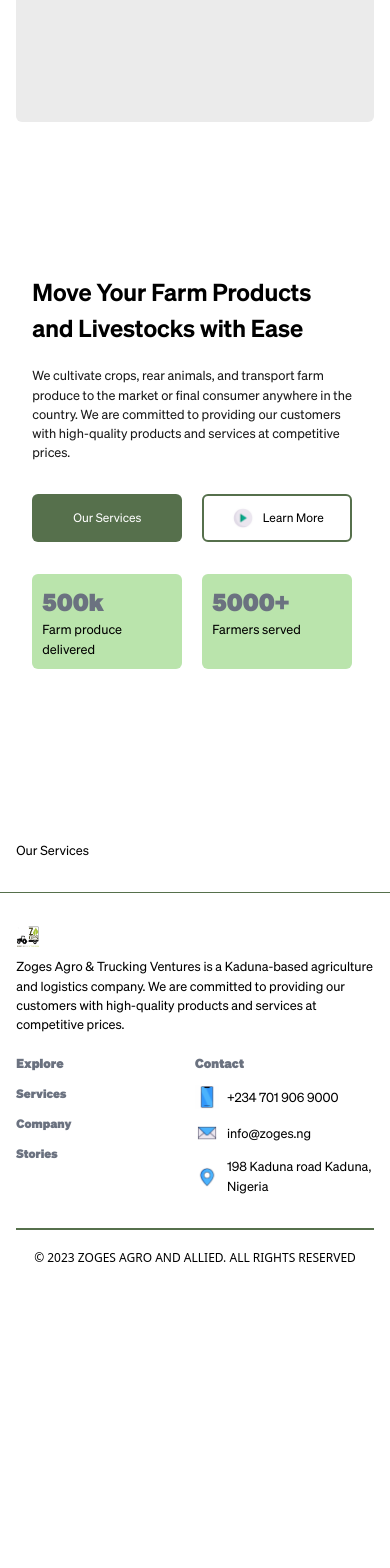
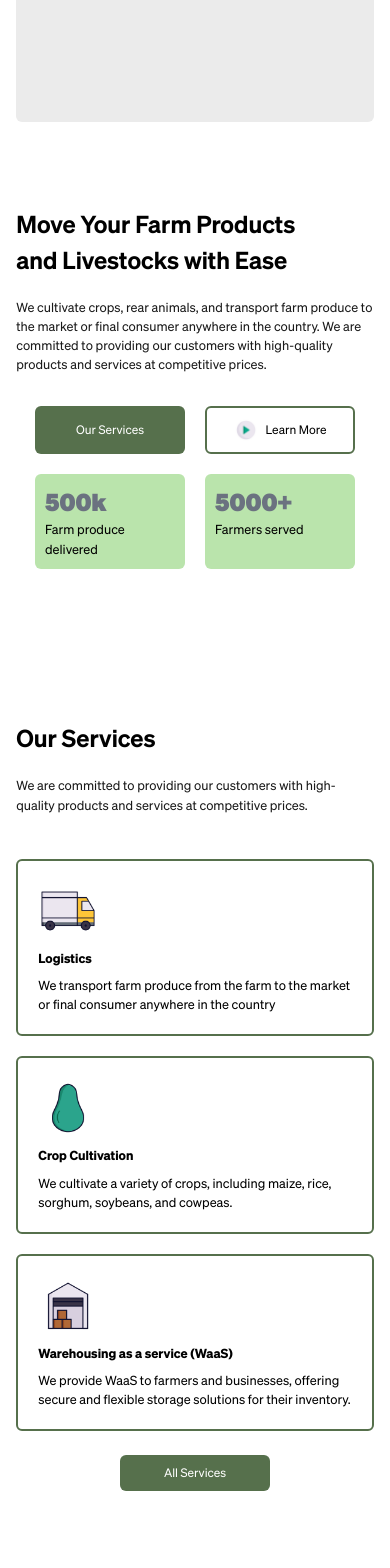
Before and after one commit to Omarookolosio94/AgroTech, a React (Create React App) app: page /public/home in a window 390 px wide. Shown: the part 380-1948 px from the top of the page. Before the commit the page ends 1666 px from the top, so only its background shows below. Built offline with nearby package versions, Linux system fonts and the light colour scheme.

Commit message:
completed landing page

```diff
--- a/src/core/components/footer.tsx
+++ b/src/core/components/footer.tsx
@@ -82,7 +82,7 @@ const Footer = () => {
             </div>
           </div>
         </div>
-        <p className="border-t border-t-2 border-t-darkgreen py-5 text-xs text-center uppercase font-ui-sans">
+        <p className="border-t border-t-2 border-t-darkgreen py-5 text-xs text-center font-ui-sans">
           &copy; {new Date().getFullYear()} Zoges Agro and Allied. All Rights
           Reserved
         </p>
--- a/src/core/const/styling.ts
+++ b/src/core/const/styling.ts
@@ -51,10 +51,10 @@ export const activeSidenavLink =
   'text-[28px] font-black text-naturegreen transition duration-300 ease-in-out uppercase hover:scale-105 hover:text-naturegreen';
 
 export const footerLinks =
-  'text-[12px] font-black text-gray-500 transition duration-300 ease-in-out hover:scale-105 hover:text-darkgreen';
+  'text-[12px] font-semibold text-gray-500 transition duration-300 ease-in-out hover:scale-105 hover:text-darkgreen';
 
 export const activeFooterLinks =
-  'text-[12px] font-black text-darkgreen transition duration-300 ease-in-out hover:scale-105 hover:text-darkgreen';
+  'text-[12px] font-semibold text-darkgreen transition duration-300 ease-in-out hover:scale-105 hover:text-darkgreen';
 
 export const navbtn =
   'hidden md:flex gap-2 items-center border border-2 border-cus border-leaf px-2 py-1 font-semibold transition duration-300 ease-in-out hover:scale-105';
--- a/src/core/const/zoges.ts
+++ b/src/core/const/zoges.ts
@@ -1,10 +1,53 @@
+import { avocado, documentGif, farmer, truck2, warehouse } from "./styling";
+
 export const zogesInfo = {
-  services: [''],
+  services: [
+    {
+      name: "Logistics",
+      pic: truck2,
+      summary:
+        "We transport farm produce from the farm to the market or final consumer anywhere in the country",
+    },
+    {
+      name: "Crop Cultivation",
+      pic: avocado,
+      summary:
+        "We cultivate a variety of crops, including maize, rice, sorghum, soybeans, and cowpeas.",
+    },
+    {
+      name: "Warehousing as a service (WaaS)",
+      pic: warehouse,
+      summary:
+        "We provide WaaS to farmers and businesses, offering secure and flexible storage solutions for their inventory.",
+    },
+  ],
   summary:
-    'Zoges Agro & Trucking Ventures is a Kaduna-based agriculture and logistics company. We are committed to providing our customers with high-quality products and services at competitive prices.',
+    "Zoges Agro & Trucking Ventures is a Kaduna-based agriculture and logistics company. We are committed to providing our customers with high-quality products and services at competitive prices.",
   contact: {
-    email: 'info@zoges.ng',
-    address: '198 Kaduna road Kaduna, Nigeria',
-    phone: '+234 701 906 9000',
+    email: "info@zoges.ng",
+    address: "198 Kaduna road Kaduna, Nigeria",
+    phone: "+234 701 906 9000",
+  },
+  pitch: {
+    summary:
+      " We are committed to providing our customers with high-quality products and services at competitive prices. Our team of experienced and knowledgeable staff can help you with all your agricultural, logistics, and warehousing needs.",
+    points: [
+      {
+        name: "Experienced",
+        icon: farmer,
+      },
+      {
+        name: "High-quality",
+        icon: documentGif,
+      },
+      {
+        name: "Diverse",
+        icon: documentGif,
+      },
+      {
+        name: "Knowledgeable staff",
+        icon: farmer,
+      },
+    ],
   },
 };
--- a/src/views/public/home.tsx
+++ b/src/views/public/home.tsx
@@ -1,20 +1,13 @@
-import {
-  aboutImg,
-  avocado,
-  btn,
-  links,
-  play,
-  truck2,
-  van,
-} from 'core/const/styling';
-import { Link } from 'react-router-dom';
+import { btn, farmer, play } from "core/const/styling";
+import { zogesInfo } from "core/const/zoges";
+import { Link } from "react-router-dom";
 
 const Home = () => {
   return (
-    <div className="w-11/12 md:w-4/5 mx-auto mb-8">
-      <section className="gap-3 flex flex-col-reverse md:flex-row mb-8">
-        <div className="w-full md:w-1/2 p-[16px] flex flex-col justify-center h-[80vh]">
-          <h3 className="font-semibold text-[24px] font-sohne mb-5">
+    <div className="mx-auto mb-8 w-11/12 md:w-4/5">
+      <section className="mb-[80px] flex flex-col-reverse gap-3 md:flex-row">
+        <div className="flex h-[60vh] w-full flex-col justify-center py-[16px] md:h-[80vh] md:w-1/2">
+          <h3 className="mb-5 font-sohne text-[24px] font-semibold">
             Move Your Farm Products <br />
             and Livestocks with Ease
           </h3>
@@ -25,7 +18,7 @@ const Home = () => {
             at competitive prices.
           </p>
 
-          <div className="flex gap-5 mb-8">
+          <div className="mb-5 flex justify-center gap-5 md:justify-start">
             <Link
               to="/public/services"
               className={`${btn} w-[150px] bg-darkgreen text-white`}
@@ -34,39 +27,111 @@ const Home = () => {
             </Link>
             <Link
               to="/public/company"
-              className={`${btn} w-[150px] border border-darkgreen border-2`}
+              className={`${btn} w-[150px] border border-2 border-darkgreen`}
             >
-              <img src={play} alt="" className="w-[24px] h-[24px]" />
+              <img src={play} alt="" className="h-[24px] w-[24px]" />
               <span>Learn More</span>
             </Link>
           </div>
-          <div className="flex gap-5">
-            <div className="bg-naturegreen p-[10px] w-[150px] rounded-md">
-              <span className="text-[24px] text-gray-500 font-black">500k</span>{' '}
+          <div className="flex justify-center gap-5 md:justify-start">
+            <div className="w-[150px] rounded-md bg-naturegreen p-[10px]">
+              <span className="text-[24px] font-black text-gray-500">500k</span>{" "}
               <br />
               <span>Farm produce delivered</span>
             </div>
-            <div className="bg-naturegreen p-[10px] w-[150px] rounded-md">
-              <span className="text-[24px] text-gray-500 font-black">
+            <div className="w-[150px] rounded-md bg-naturegreen p-[10px]">
+              <span className="text-[24px] font-black text-gray-500">
                 5000+
-              </span>{' '}
+              </span>{" "}
               <br />
               <span>Farmers served</span>
             </div>
           </div>
         </div>
-        <div className="w-full md:w-1/2 rounded-md h-[50vh] md:h-[80vh] flex flex-col gap-5 justify-center items-center">
-          <div className="bg-lightdark h-full md:h-3/5 w-full rounded-md">
+        <div className="flex h-[50vh] w-full flex-col items-center justify-center gap-5 rounded-md md:h-[80vh] md:w-1/2">
+          <div className="h-full w-full rounded-md bg-lightdark md:h-3/5">
             <img src="" alt="" />
           </div>
-          <div className="hidden h-2/5 w-full md:flex gap-3">
-            <img src="" alt="" className="w-1/2 bg-lightdark rounded-md" />
-            <img src="" alt="" className="w-1/2 bg-lightdark rounded-md" />
+          <div className="hidden h-2/5 w-full gap-5 md:flex">
+            <img src="" alt="" className="w-1/2 rounded-md bg-lightdark" />
+            <img src="" alt="" className="w-1/2 rounded-md bg-lightdark" />
           </div>
         </div>
       </section>
-      <section className=''>
-        <h2>Our Services</h2>
+      <section className="mb-[80px]">
+        <h3 className="mb-5 font-sohne text-[24px] font-semibold">
+          Our Services
+        </h3>
+        <p className="mb-8 text-dark">
+          We are committed to providing our customers with high-quality products
+          and services at competitive prices.
+        </p>
+
+        <div className="flex flex-col justify-center gap-5 py-3 md:flex-row">
+          {zogesInfo?.services?.map((service, index) => (
+            <div
+              key={index + 1}
+              className="w-full rounded-md border border-2 border-darkgreen p-[20px] transition duration-300 ease-in-out hover:-translate-y-[8px] md:w-[200px]"
+            >
+              <img
+                src={service?.pic}
+                alt="logistics"
+                className="w-[60px] bg-naturegreen"
+              />
+              <h5 className="my-2 font-bold">{service?.name}</h5>
+              <p>{service?.summary}</p>
+            </div>
+          ))}
+        </div>
+
+        <div className="mt-3 flex justify-center">
+          <Link
+            to="/public/services"
+            className={`${btn} w-[150px] bg-darkgreen text-white`}
+          >
+            All Services
+          </Link>
+        </div>
+      </section>
+      <section className="mb-[80px] flex flex-col items-center gap-5 md:flex-row">
+        <div className="mb-5 flex w-full justify-center gap-5 md:w-1/2">
+          <div className="relative flex w-11/12 justify-center rounded-md md:w-1/2">
+            <img
+              src=""
+              alt=""
+              className="z-10 h-[300px] w-full rounded-md bg-lightdark"
+            />
+          </div>
+        </div>
+        <div className="w-full md:w-1/2">
+          <h3 className="mb-5 font-sohne text-[24px] font-semibold">
+            Why Choose Zoges Agro & Trucking Ventures?
+          </h3>
+          <p className="text-dark">{zogesInfo?.pitch?.summary}</p>
+          <div className="mt-5 grid grid-cols-2 gap-5">
+            {zogesInfo?.pitch?.points?.map((point, index) => (
+              <div key={index} className="flex items-center gap-1">
+                <p className="rounded-md bg-naturegreen px-2 py-1 text-[10px] font-bold text-gray-500">
+                  {point?.name}
+                </p>
+              </div>
+            ))}
+          </div>
+        </div>
+      </section>
+
+      <section className="mb-[80px] flex h-[60vh] flex-row items-center justify-center rounded-md border border-2 border-darkgreen bg-darkgreen">
+        <div className="text-center">
+          <h3 className="text-ui-sans mb-5 text-[28px] capitalize">
+            Get in touch
+          </h3>
+          <a
+            href={`mailto:${zogesInfo?.contact?.email}`}
+            className={`border-1 flex w-[150px] items-center justify-center gap-2 rounded-md border-2 border-white bg-darkgreen bg-naturegreen px-[24px] py-[16px] text-normal transition duration-300 ease-in-out hover:scale-105`}
+          >
+            <span>Send Message</span>
+          </a>
+        </div>
       </section>
     </div>
   );
```
Also changed, not shown: package.json (+7 -0 lines), 1 other file (tests, documents, lock files or other folders).
